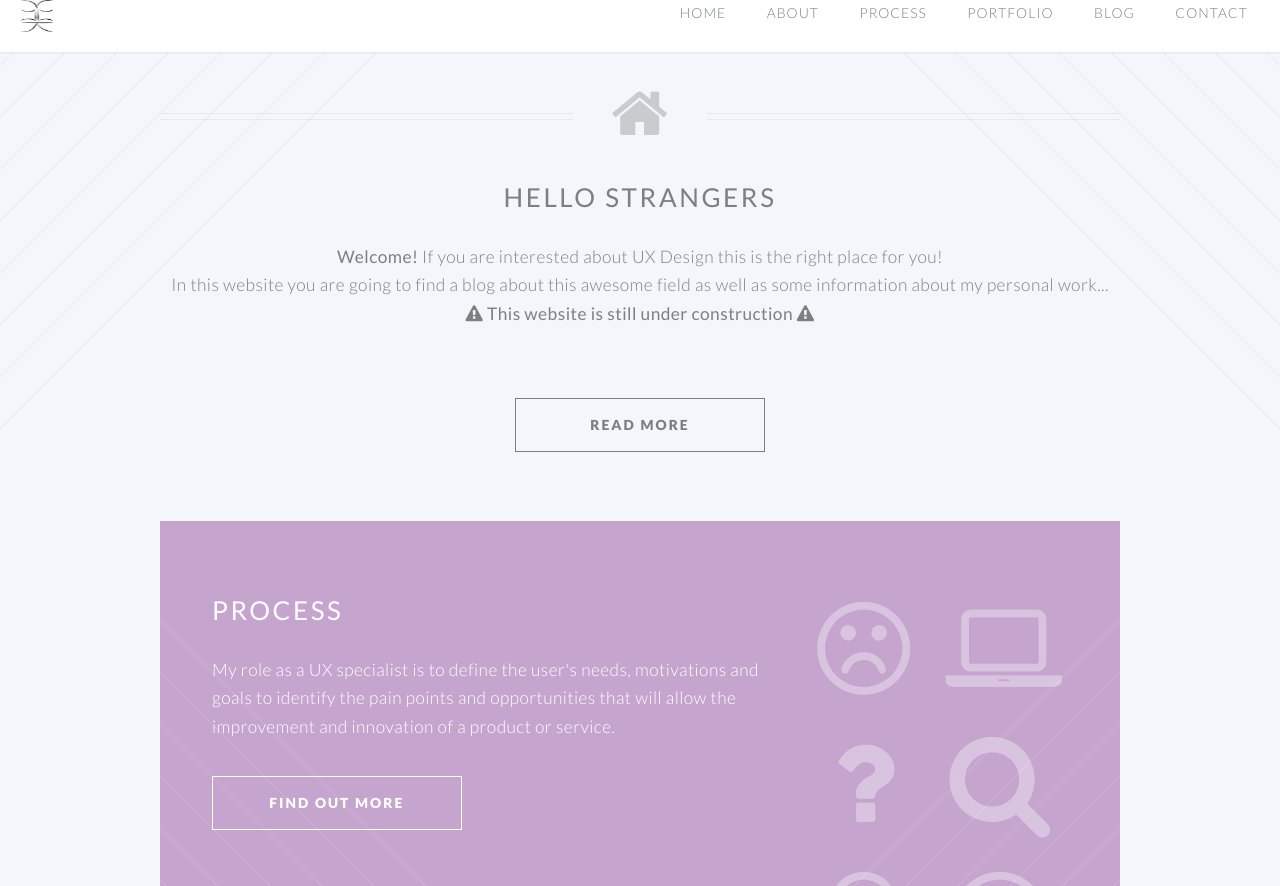
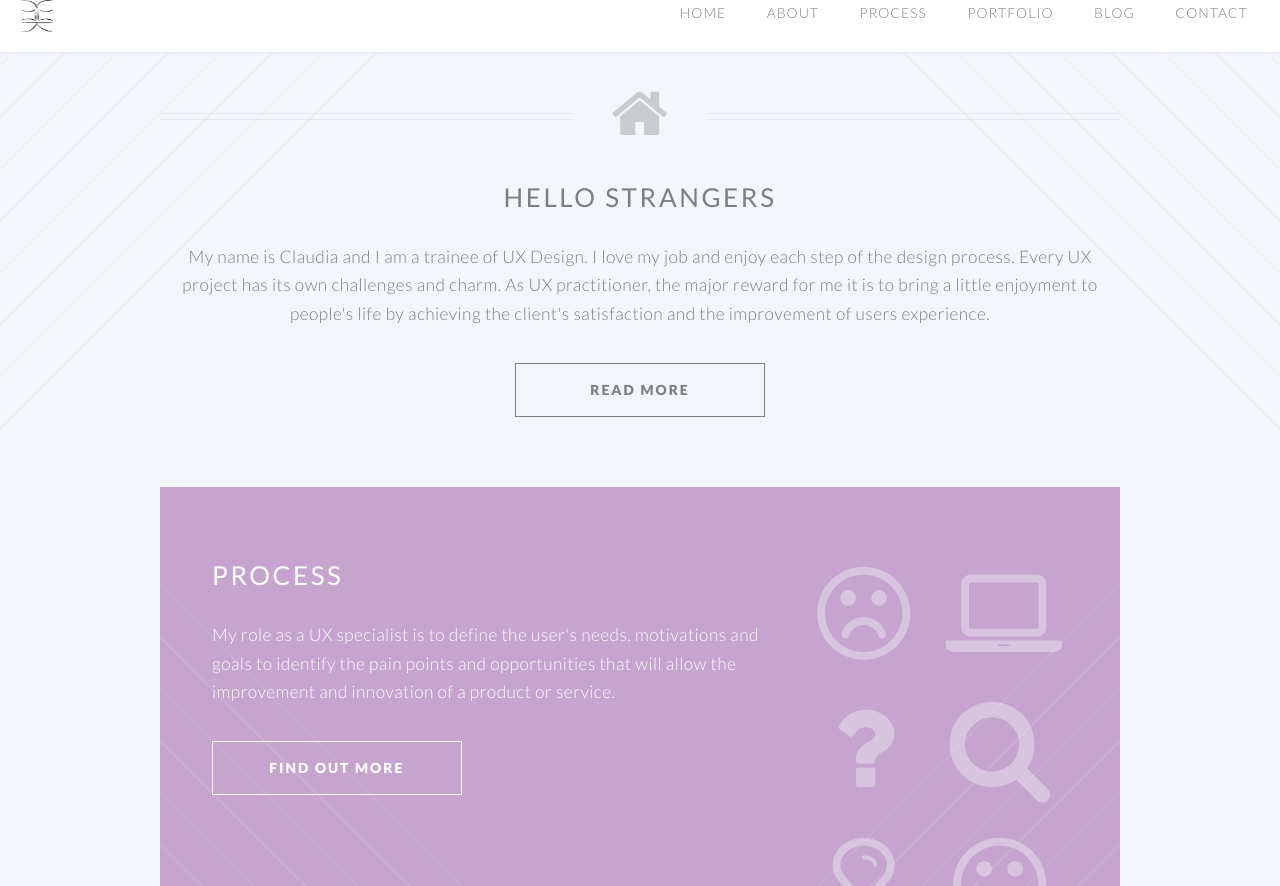
Before and after one commit to claucvk/claucvk.github.io, a Jekyll site: the page built from index.html, in a window 1280 px wide and 900 px high, scrolled down 533 px, cut to the strip 14-900 px from the top of the window. Built offline with Jekyll 4.4.1, drawn with Linux system fonts in a browser that asks for light colours.

Commit message:
upadate content home page

```diff
--- a/index.html
+++ b/index.html
@@ -8,13 +8,9 @@ layout: landing-page
 					<span class="icon fa-home"></span>
 					<h2><strong>Hello Strangers</strong></h2>
 					<p>
-						<b>Welcome!</b> If you are interested about UX Design this is the right place for you!
-						<br>
-						In this website you are going to find a blog about this awesome field as well as some information about my personal work...
+						My name is Claudia and I am a trainee of UX Design. I love my job and enjoy each step of the design process. Every UX project has its own challenges and charm. As UX practitioner, the major reward for me it is to bring a little enjoyment to people's life by achieving the client's satisfaction and the improvement of users experience.
 					</p>
-					<p>  <i class="fa fa-exclamation-triangle" aria-hidden="true"></i>
- <b>This website is still under construction</b> <i class="fa fa-exclamation-triangle" aria-hidden="true"></i>
- </p>
+
 					<footer class="major">
 						<ul class="buttons">
 							<li><a href="#/" class="button">Read More</a></li>
```
